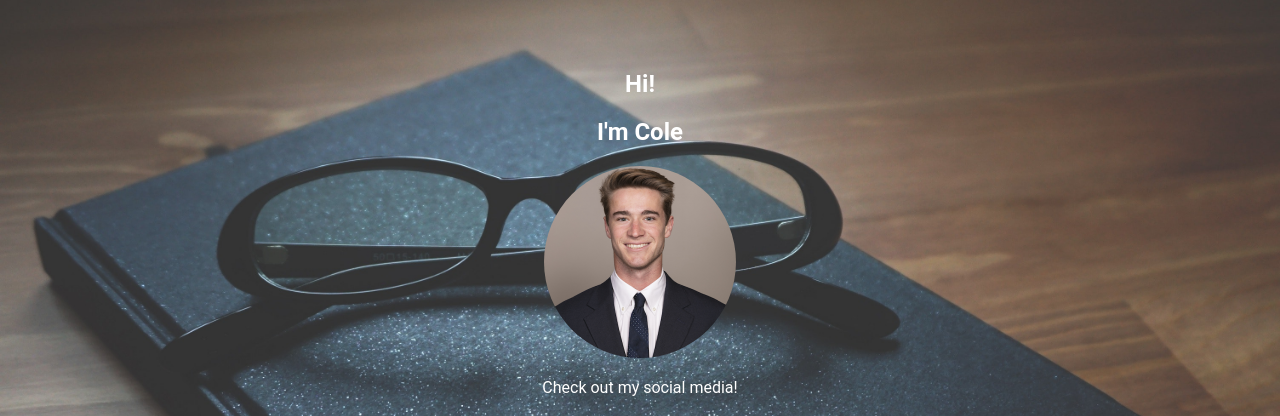
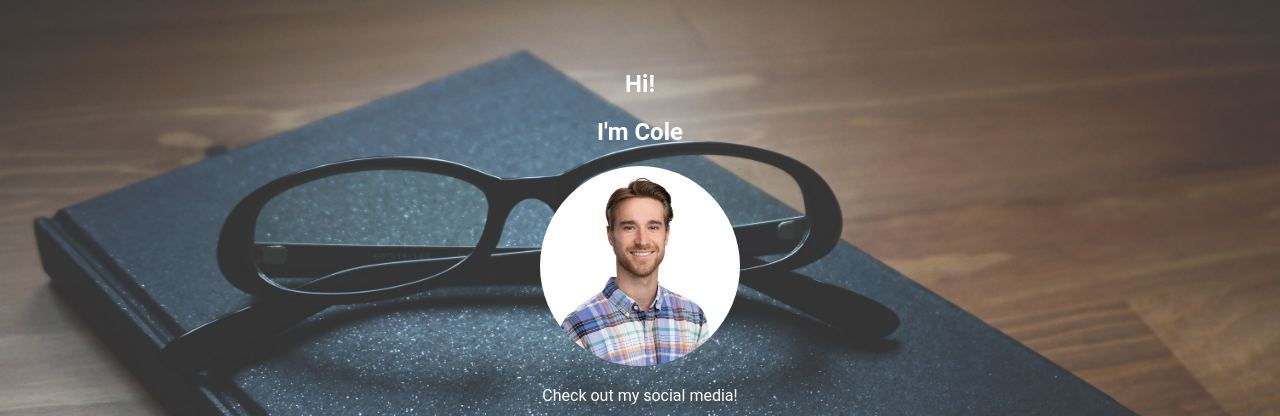
Before and after one commit to cole-gannaway/cole-gannaway.github.io, a plain HTML site: page index.html in a window 1280 px wide. Shown: the top 416 px of the page. Drawn offline with nearby package versions, Linux system fonts and the light colour scheme.

Commit message:
Replaced headshot and re-styled

```diff
--- a/index.html
+++ b/index.html
@@ -15,14 +15,14 @@
         gtag('config', 'G-2M7M7YZBS7');
     </script>
     <meta charset="utf-8" />
-    <link rel="icon" href="images/icon-192x192.png" />
+    <link rel="icon" href="images/cole-headshot.jpeg" />
     <link rel="stylesheet" type="text/css" href="styles.css">
     <link rel="stylesheet" href="https://unpkg.com/aos@2.3.1/dist/aos.css">
     <link rel="stylesheet" href="https://cdnjs.cloudflare.com/ajax/libs/font-awesome/6.0.0/css/all.min.css">
     <meta name="viewport" content="width=device-width, initial-scale=1" />
     <meta name="theme-color" content="#000000" />
     <meta name="description" content="Cole Gannaway professional portfolio" />
-    <link rel="apple-touch-icon" href="images/icon-192x192.png" />
+    <link rel="apple-touch-icon" href="images/cole-headshot.jpeg" />
     <title>Cole Gannaway</title>
 </head>
 
@@ -33,7 +33,7 @@
             <h1 id="intro-greeting">Hi!</h1>
             <h1 id="intro-name">I'm Cole</h1>
             <div>
-                <img id="cole-headshot" src="images/icon-192x192.png" alt="" style="border-radius: 50%; max-width: 200px;"></img>
+                <img id="cole-headshot" src="images/cole-headshot.jpeg" alt="" style="border-radius: 50%; max-width: 200px;"></img>
             </div>
             <div id="intro-social-media">
                 <p>Check out my social media!</p>
@@ -55,10 +55,11 @@
     </section>
 
     <section class="section section-two">
+        <br></br>
         <div data-aos="fade-right">
             <h1 style="margin: 0px; text-align: center;">Projects</h1>
         </div>
-        <div style="height: 10px;"></div>
+        <br></br>
         <div class="grid-container-projects" data-aos="fade-right">
             <div class="preview-image">
                 <a href="https://www.colegannaway.com/Sudoku-Solver-Front-End/">
@@ -132,7 +133,7 @@
                 <a href="https://www.facebook.com/cole.gannaway"><i class="fab fa-facebook fa-2xl"></i></a>
             </div>
         </div>
-        <div style="height: 50px;"></div>
+        <br></br>
 
     </section>
     <!-- INITIALIZE AOS  -->
--- a/styles.css
+++ b/styles.css
@@ -30,6 +30,7 @@ a {
     background-image: url('images/pexels-pixabay-163142.jpg');
     height: 100vh;
     min-height: 600px;
+    max-height: 900px;
 }
 
 .section-two {
```
Also changed, not shown: images/cole-headshot.jpeg (added), images/icon-192x192.png (deleted).
